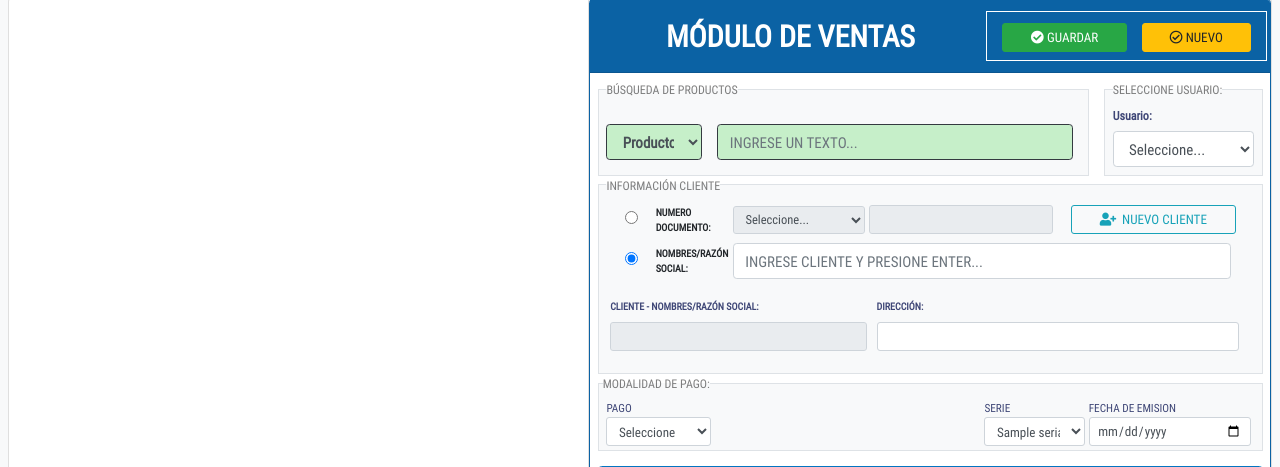
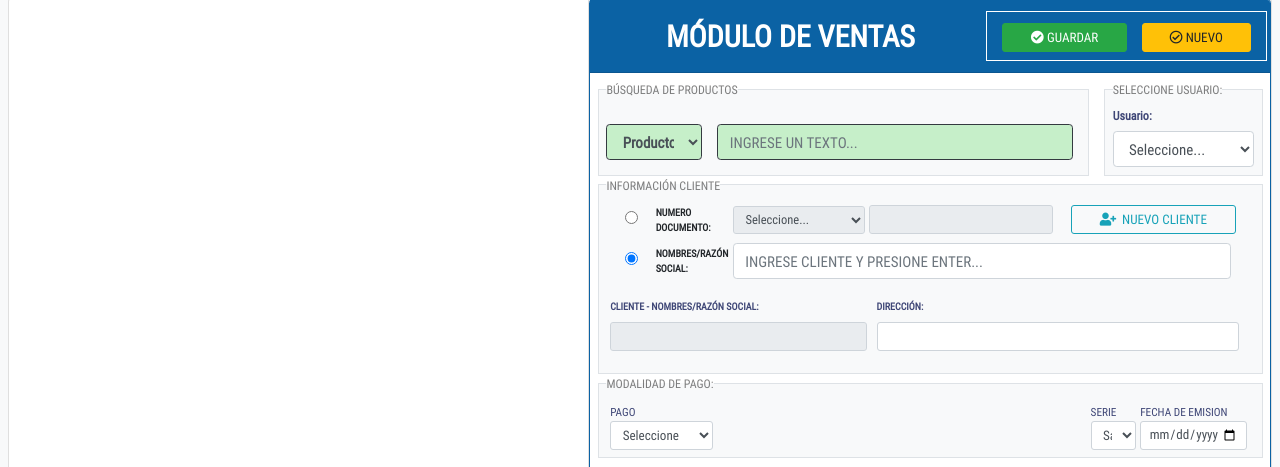
Before and after one commit to 4soluciones/electrical, a Django app: template templates/sales/sales_list.html in a window 1280 px wide. Shown: the part 160-627 px from the top of the page. Run offline with Django 3.2, Linux system fonts and the light colour scheme; tables that the repository leaves empty hold one stand-in row (values such as "Sample post"); the template is opened without the code that fills it: values that come from a table or form of the project are taken from there, most other values are stand-ins (such as "Sample title", 1, 10 or a date in 2020); some libraries are stand-ins or nearby versions; some web fonts are replaced.

Commit message:
cambios en el diseño de sales_list

```diff
--- a/templates/sales/sales_grid_tab1.html
+++ b/templates/sales/sales_grid_tab1.html
@@ -171,7 +171,7 @@
             </div>
         </fieldset>
 
-        <fieldset class="border bg-light p-1">
+        <fieldset class="border bg-light p-2">
             <legend class="w-auto mb-0 text-black-50 text-uppercase" style="font-size: 12px">
                 Modalidad de Pago:
             </legend>
@@ -185,7 +185,7 @@
                         {% endfor %}
                     </select>
                 </div>
-                <div class="col-md-5 text-uppercase small pl-0 pr-0">
+                <div class="col-md-7 text-uppercase small pl-0 pr-0">
                     <div class="row col-sm-12 m-0 p-0" id="cash" style="display: none">
                         <div class="col-sm-6 pl-1 pr-0">
                             <label for="id_cash" class="mb-0">Caja destino</label>
@@ -246,8 +246,7 @@
                             {#                                               name="pay_condition">#}
                         </div>
                         <div class="col-sm-2 pl-1 pr-0 text-center">
-                            <label for="btn-add-detail" class="mb-0 text-center text-white">
-                                Pagos </label>
+                            <label for="btn-add-detail" class="mb-0 text-center text-white"> Boton de Pago </label>
                             <button id="btn-add-detail" class="btn btn-sm btn-secondary"
                                     type="button"
                                     onclick="AddDetailsCredit()">
@@ -267,7 +266,7 @@
                         </div>
                     </div>
                 </div>
-                <div class="col-md-2 text-uppercase small pl-1 pr-1">
+                <div class="col-md-1 text-uppercase small pl-1 pr-1">
                     <label for="id_serie" class="mb-0">Serie</label>
                     <select id="id_serie" name="id_serie"
                             class="form-control form-control-sm"
@@ -280,7 +279,7 @@
                         {% endfor %}
                     </select>
                 </div>
-                <div class="col-md-3 text-uppercase small pl-0 pr-0">
+                <div class="col-md-2 text-uppercase small pl-0 pr-0">
                     <label for="issue_date" class="mb-0">Fecha de Emision</label>
                     <input type="date" class="form-control form-control-sm" id="issue_date"
                            value="{{ date }}">
--- a/templates/sales/sales_list.html
+++ b/templates/sales/sales_list.html
@@ -1972,10 +1972,10 @@
             if (_amount > 0) {
                 $('#credit_details').append(
                     '<tr class="text-uppercase small text-center" style="font-size: 14px;">' +
-                    '<td class="align-middle">' + '</td>' +
-                    '<td class="align-middle item-date-credit">' + '<input type="date" class="form-control form-control-sm input-date" value="' + formattedDate + '">' + '</td>' +
-                    '<td class="align-middle item-amount-credit">' + '<input type="text" step="0.01" class="form-control form-control-sm text-right input-amount" value="' + _amount + '">' + '</td>' +
-                    '<td class="align-middle item-delete">' + '<button type="button"  class="btn btn-secondary btn-sm">' +
+                    '<td class="align-middle pt-0">' + '</td>' +
+                    '<td class="align-middle item-date-credit pt-0">' + '<input type="date" class="form-control form-control-sm input-date" value="' + formattedDate + '">' + '</td>' +
+                    '<td class="align-middle item-amount-credit pt-0">' + '<input type="text" step="0.01" class="form-control form-control-sm text-right input-amount" value="' + _amount + '">' + '</td>' +
+                    '<td class="align-middle item-delete pt-0">' + '<button type="button"  class="btn btn-secondary btn-sm">' +
                     '<i class="fa fa-trash"></i></button>' + '</td>' +
                     '</tr>'
                 );
```
